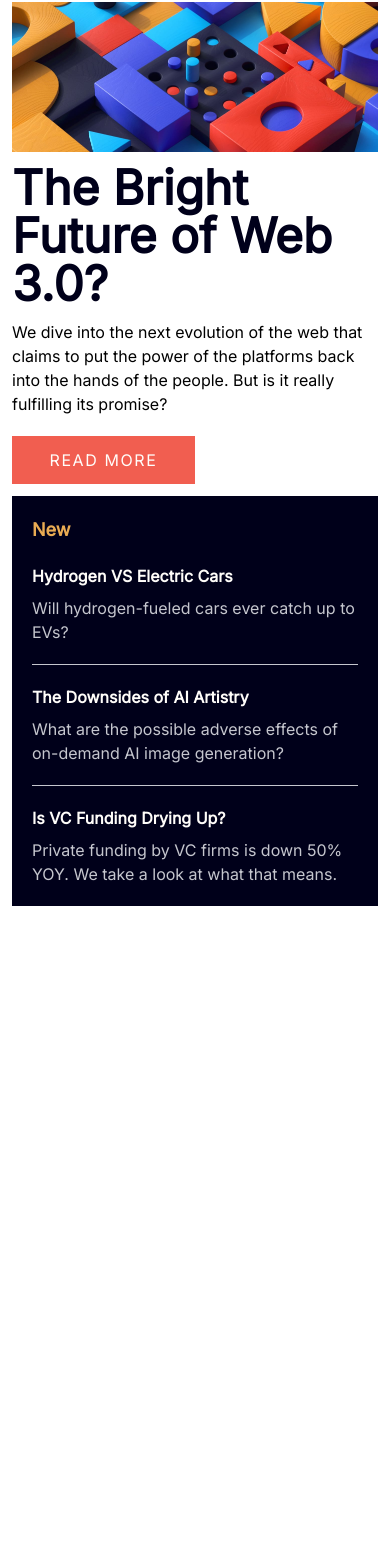
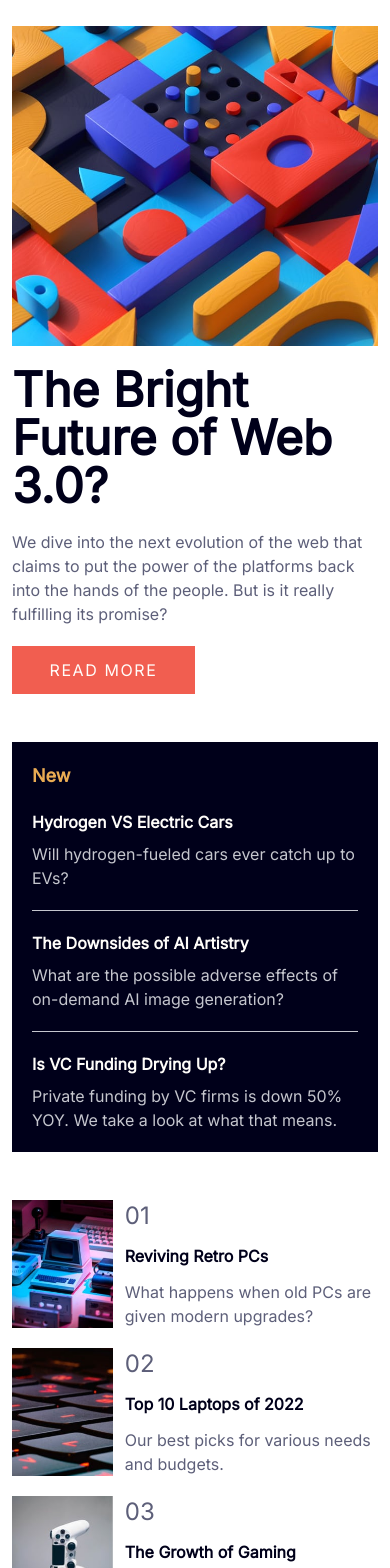
Before and after one commit to Mirtineh/news-homepage, a React (Vite) app: page / in a window 390 px wide. Shown: the part 82-1650 px from the top of the page. Before the commit the page ends 988 px from the top, so only its background shows below. Built offline with nearby package versions, Linux system fonts and the light colour scheme.

Commit message:
basic mobile markup finished

```diff
--- a/src/App.tsx
+++ b/src/App.tsx
@@ -2,7 +2,11 @@ import NavItem from "./components/NavItem";
 import menuIcon from "./assets/images/icon-menu.svg";
 import webMoble from "./assets/images/image-web-3-mobile.jpg";
 import webDesktop from "./assets/images/image-web-3-desktop.jpg";
+import retro from "./assets/images/image-retro-pcs.jpg";
+import laptop from "./assets/images/image-top-laptops.jpg";
+import gaming from "./assets/images/image-gaming-growth.jpg";
 import New from "./components/New";
+import Article from "./components/Article";
 
 function App() {
   return (
@@ -19,14 +23,18 @@ function App() {
             <NavItem name="Categories" />
           </div>
         </div>
-        <div className="grid grid-cols-1 gap-3">
-          <img src={webDesktop} alt="" className="sm:hidden" />
-          <img src={webMoble} alt="" className="hidden sm:block" />
+        <div className="grid grid-cols-1 sm:grid-cols-3 gap-5 mt-6">
+          <img
+            src={webDesktop}
+            alt=""
+            className="hidden sm:block sm:col-span-2"
+          />
+          <img src={webMoble} alt="" className="sm:hidden" />
           <p className="text-very-dark-blue text-5xl font-bold">
             The Bright Future of Web 3.0?
           </p>
           <div className="flex flex-col gap-5">
-            <p>
+            <p className="text-dark-grayish-blue">
               We dive into the next evolution of the web that claims to put the
               power of the platforms back into the hands of the people. But is
               it really fulfilling its promise?
@@ -36,6 +44,24 @@ function App() {
             </button>
           </div>
           <New />
+          <Article
+            imgSrc={retro}
+            sequence={"01"}
+            title="Reviving Retro PCs"
+            description="What happens when old PCs are given modern upgrades?"
+          />
+          <Article
+            imgSrc={laptop}
+            sequence={"02"}
+            title="Top 10 Laptops of 2022"
+            description="Our best picks for various needs and budgets."
+          />
+          <Article
+            imgSrc={gaming}
+            sequence={"03"}
+            title="The Growth of Gaming"
+            description="How the pandemic has sparked fresh opportunities."
+          />
         </div>
       </div>
     </div>
--- /dev/null
+++ b/src/components/Article.tsx
@@ -0,0 +1,28 @@
+import { FunctionComponent } from "react";
+
+interface ArticleProps {
+  imgSrc: string;
+  sequence: string;
+  title: string;
+  description: string;
+}
+
+const Article: FunctionComponent<ArticleProps> = ({
+  imgSrc,
+  sequence,
+  title,
+  description,
+}) => {
+  return (
+    <div className="flex gap-3">
+      <img src={imgSrc} alt="" className="w-28 h-32" />
+      <div className="flex flex-col justify-between gap-3">
+        <p className="text-dark-grayish-blue text-2xl">{sequence}</p>
+        <p className="text-very-dark-blue font-medium">{title}</p>
+        <p className=" text-dark-grayish-blue">{description}</p>
+      </div>
+    </div>
+  );
+};
+
+export default Article;
--- a/src/components/New.tsx
+++ b/src/components/New.tsx
@@ -5,7 +5,7 @@ interface NewProps {}
 
 const New: FunctionComponent<NewProps> = () => {
   return (
-    <div className="bg-very-dark-blue p-5">
+    <div className="bg-very-dark-blue p-5 my-7 sm:row-span-2">
       <div className="flex flex-col gap-5">
         <h1 className="text-soft-orange font-medium text-lg">New</h1>
         <NewItem
```
